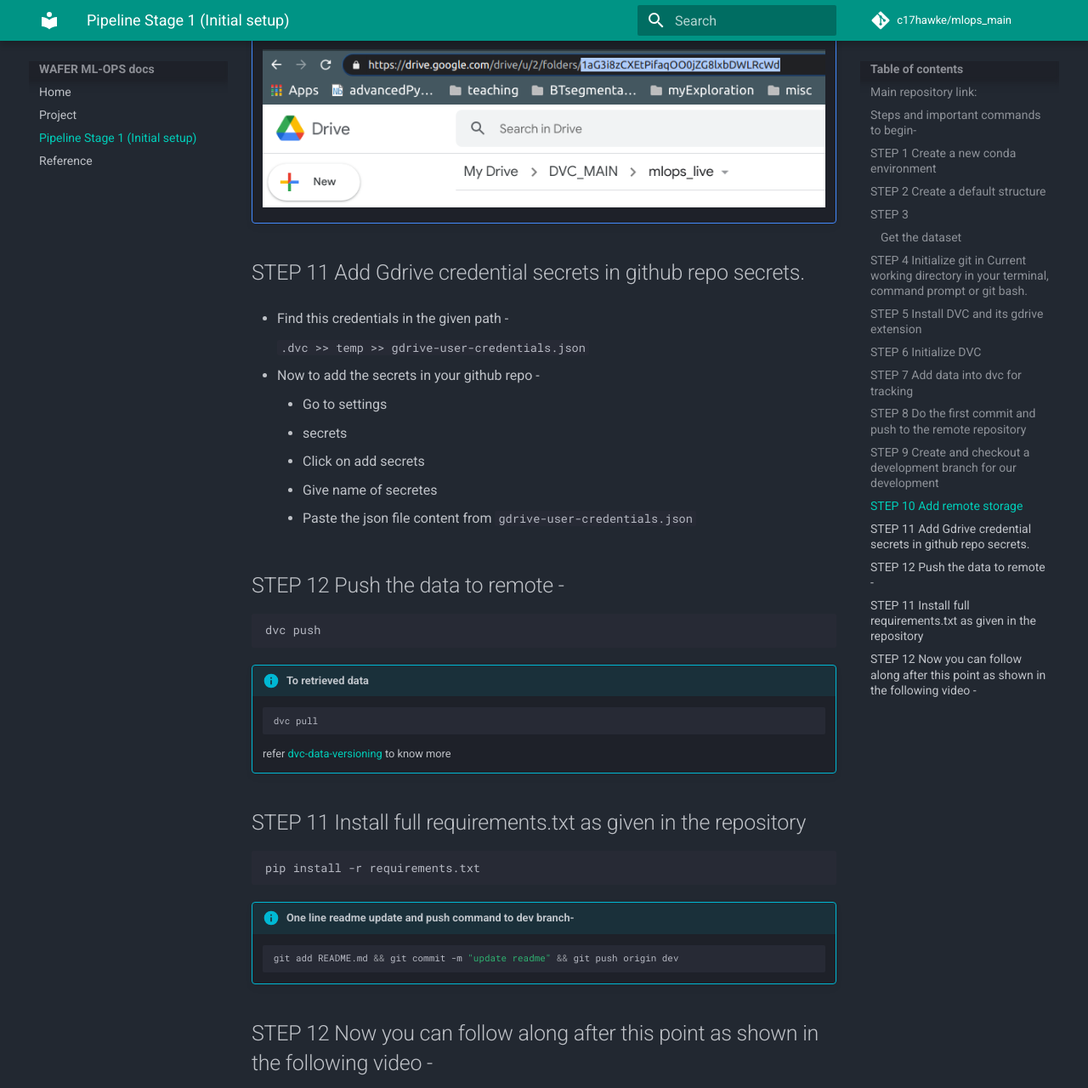
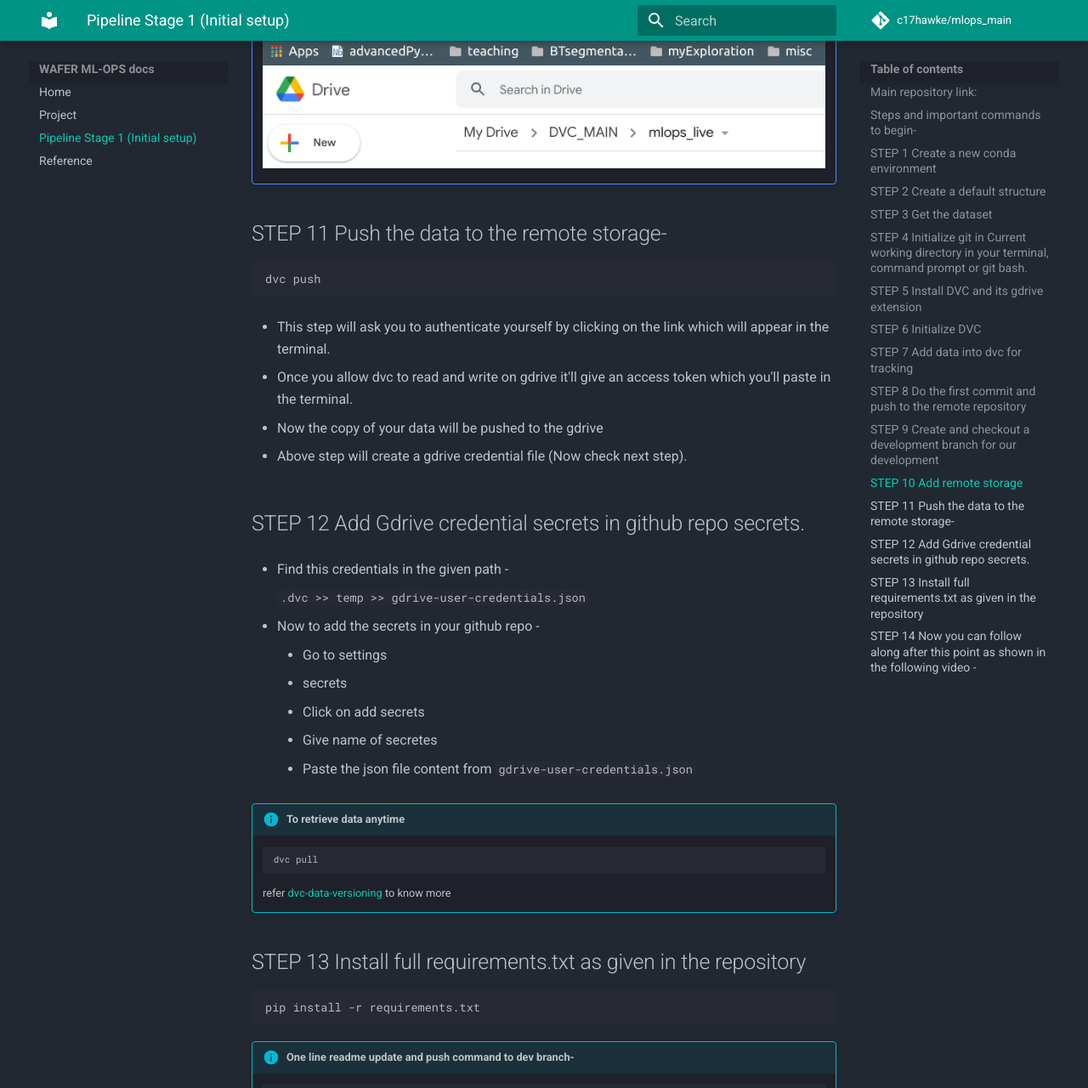
Before and after one commit to c17hawke/wafer_mlops_docs, an MkDocs documentation site: the page built from docs/stage1_init_setup.md, in a window 1280 px wide and 1400 px high, scrolled down 3911 px, cut to the strip 0-1280 px from the top of the window. Shown: the whole strip at 85% size. Built offline with MkDocs 1.6.1 and Material for MkDocs 9.7.7, drawn with Linux system fonts in a browser that asks for light colours; comment, search, counter and statistics services are not loaded; some of the changed text lies outside the part shown.

Commit message:
minor updates

````diff
--- a/docs/stage1_init_setup.md
+++ b/docs/stage1_init_setup.md
@@ -95,8 +95,8 @@ Once you are done with above step you'll see a following directory structure ins
 ---
 Now open the project in your favorite code editor.
 
-## STEP 3
-### Get the dataset
+## STEP 3 Get the dataset
+
 * Clone it from the [dataset repository](https://github.com/iNeuron-Pvt-Ltd/wafer-dataset) or directly-
 
 >> [Download Dataset](https://github.com/iNeuron-Pvt-Ltd/wafer-dataset/archive/main.zip){ .md-button }
@@ -183,7 +183,21 @@ git add .dvc/config && git commit -m "Configure remote storage"
 
     ![](https://github.com/c17hawke/wafer_mlops_docs/blob/main/docs/img/gdrive_id.png?raw=true)
 
-## STEP 11 Add Gdrive credential secrets in github repo secrets.
+## STEP 11 Push the data to the remote storage-
+
+```bash
+dvc push
+```
+
+* This step will ask you to authenticate yourself by clicking on the link which will appear in the terminal.
+
+* Once you allow dvc to read and write on gdrive it'll give an access token which you'll paste in the terminal.
+
+* Now the copy of your data will be pushed to the gdrive
+
+* Above step will create a gdrive credential file (Now check next step).
+
+## STEP 12 Add Gdrive credential secrets in github repo secrets.
 * Find this credentials in the given path -
 
     `.dvc >> temp >> gdrive-user-credentials.json`
@@ -196,20 +210,15 @@ git add .dvc/config && git commit -m "Configure remote storage"
     * Give name of secretes
     * Paste the json file content from `gdrive-user-credentials.json`
 
-## STEP 12 Push the data to remote -
 
-```bash
-dvc push
-```
-
-!!! Info "To retrieved data"
+!!! Info "To retrieve data anytime"
     ```bash
     dvc pull
     ```
 
     refer [dvc-data-versioning](https://dvc.org/doc/start/data-versioning) to know more
 
-## STEP 11 Install full requirements.txt as given in the repository
+## STEP 13 Install full requirements.txt as given in the repository
 ```bash
 pip install -r requirements.txt
 ```
@@ -218,6 +227,6 @@ pip install -r requirements.txt
     ```bash
     git add README.md && git commit -m "update readme" && git push origin dev
     ```
-## STEP 12 Now you can follow along after this point as shown in the following video -
+## STEP 14 Now you can follow along after this point as shown in the following video -
 
 <iframe width="630" height="330" src="https://www.youtube.com/embed/Ly3Dor8HZUA?start=6883" frameborder="0" allow="accelerometer; autoplay; clipboard-write; encrypted-media; gyroscope; picture-in-picture" allowfullscreen></iframe>
--- a/mkdocs.yml
+++ b/mkdocs.yml
@@ -22,7 +22,7 @@ extra_css:
 theme:
   name: material
   features:
-    - header.autohide
+    - tab
   language: en
   palette:
     scheme: slate
````
